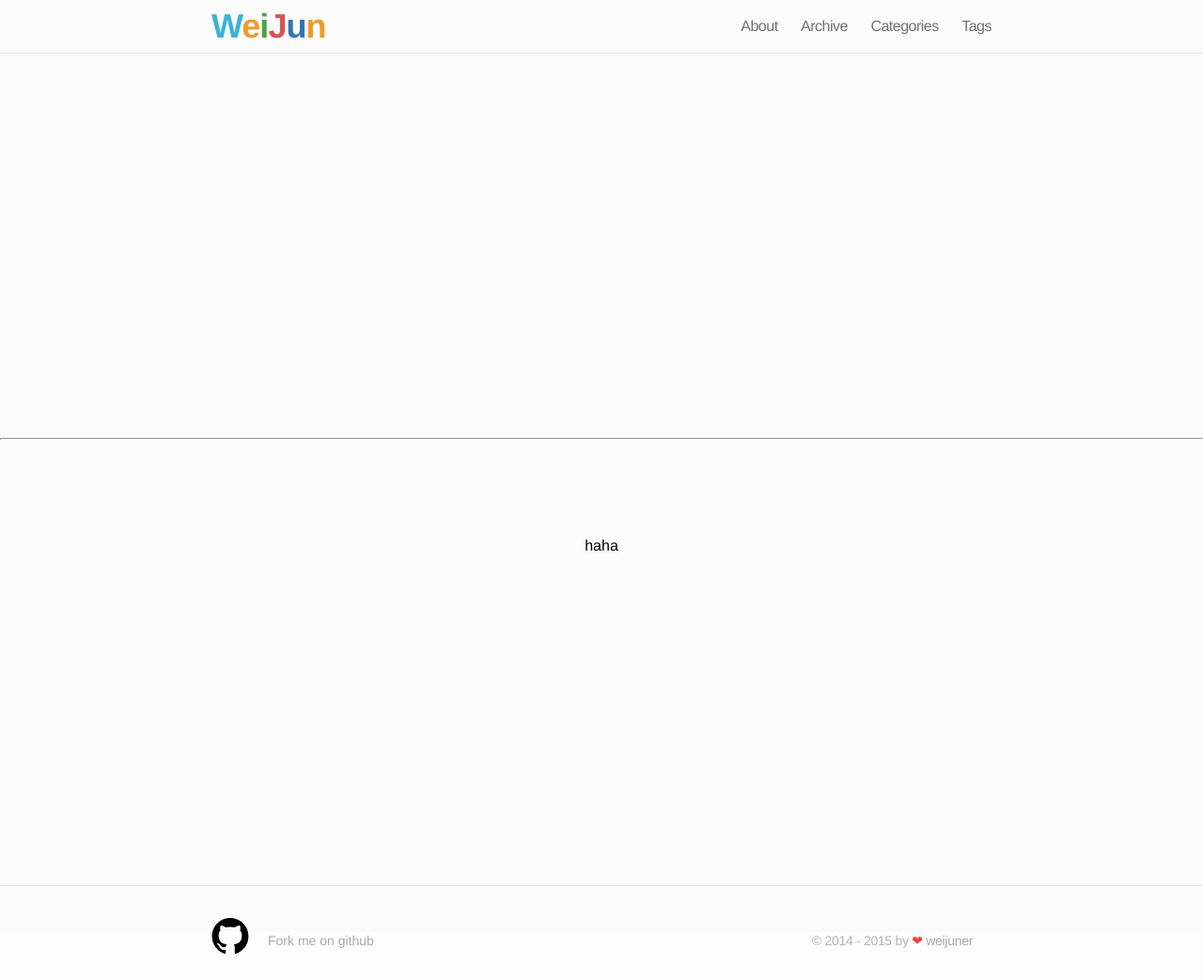
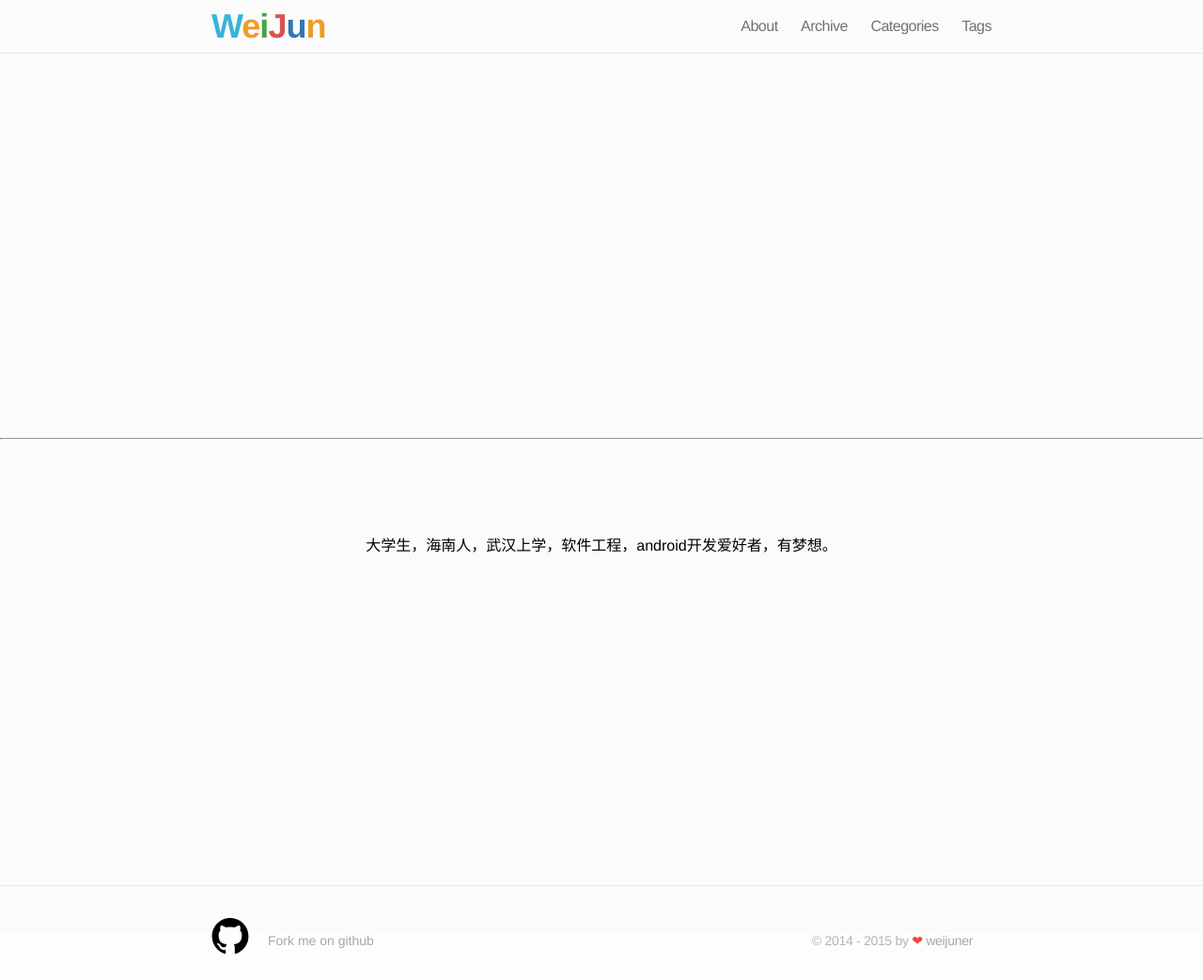
Before and after one commit to weijuner/weijuner.github.io, a Jekyll site: the page built from about.html, in a window 1280 px wide. Shown: the whole page at 94% size. Built offline with Jekyll 4.4.1, drawn with Linux system fonts in a browser that asks for light colours; nearby versions of some CDN libraries; Markdown is read by kramdown in place of the engine named in the settings.

Commit message:
new post

```diff
--- a/about.html
+++ b/about.html
@@ -59,7 +59,7 @@ permalink: /about/
             </div>
             <hr />
             <div class="wrap1">
-                    <p>haha</p>
+                    <p>大学生，海南人，武汉上学，软件工程，android开发爱好者，有梦想。</p>
             </div>
             <div class="wrap1">
                 <div class="box">
@@ -82,7 +82,7 @@ permalink: /about/
             <!--     <p>Python > C > Javascirpt</p> -->
             <!-- </div> -->
         </div>
-		{% include custom/duoshuo.html %}
+		{% include custom/duoshuo.html%}
         {% include footer.html %}
     </body>
 </html>
```
